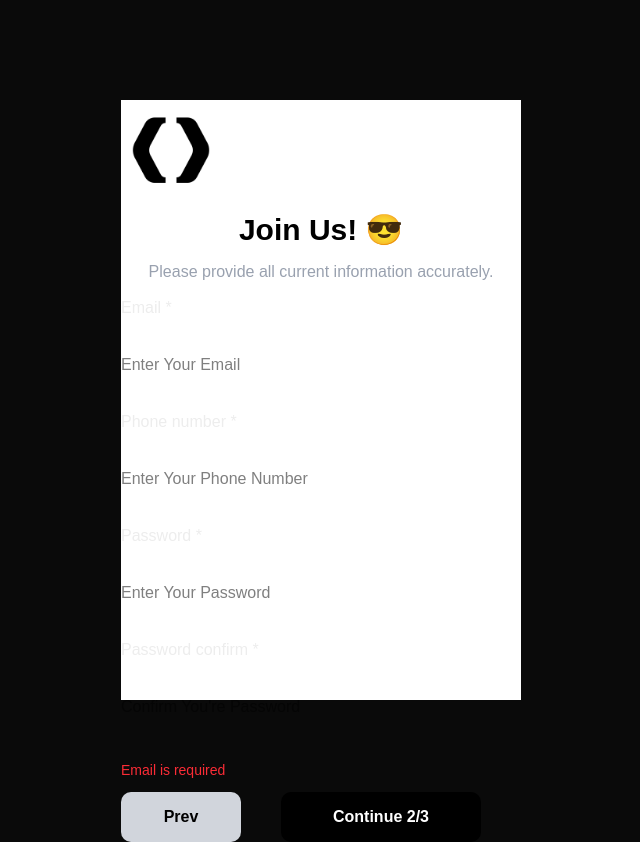
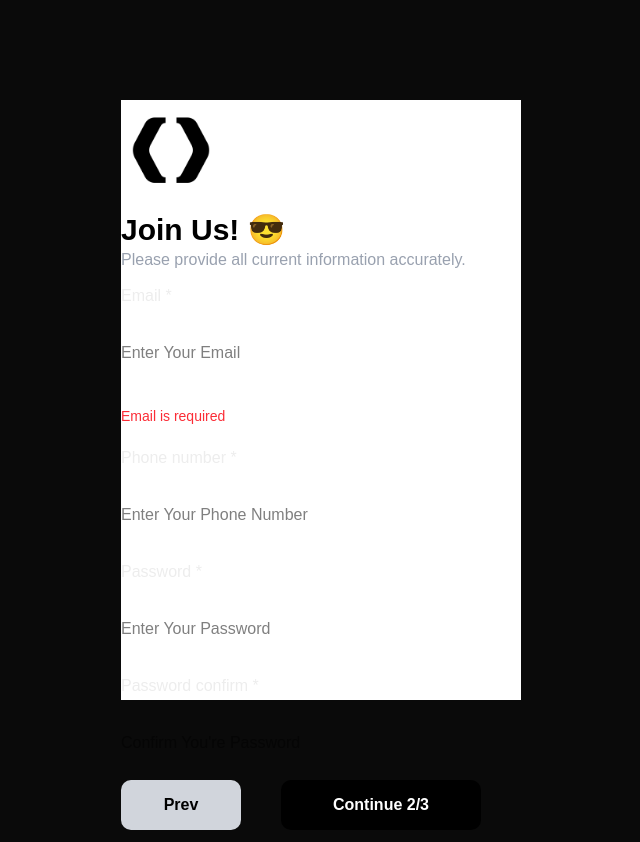
Before and after one commit to JinreP/Multi-Step-Form, a Next.js app: page / in a window 1280 px wide. Both pictures are taken after a click on the button "Continue 1/3". Shown: the whole page, without its empty margins (319-959 px from the left). Built offline with nearby package versions, Linux system fonts and the light colour scheme.

Commit message:
text style changed

```diff
--- a/src/app/page.jsx
+++ b/src/app/page.jsx
@@ -33,10 +33,12 @@ export default function Home() {
     <div className="w-full h-screen flex flex-col justify-center items-center">
       <div className="flex text-center flex-col gap-3 w-[400px] h-[600px] bg-white">
         <img src="./logo.png" alt="test" className="w-[100px] h-[100px]" />
-        <h1 className="font-bold text-black text-3xl">Join Us! 😎</h1>
-        <p className="text-gray-400">
-          Please provide all current information accurately.
-        </p>
+        <div className="flex flex-col justify-start items-start">
+          <h1 className="font-bold text-black text-3xl">Join Us! 😎</h1>
+          <p className="text-gray-400">
+            Please provide all current information accurately.
+          </p>
+        </div>
         <div className="body">{currentPage()}</div>
         <div className="flex gap-5">
           <Buttons
--- a/src/components/StepTwo.jsx
+++ b/src/components/StepTwo.jsx
@@ -2,7 +2,7 @@ export function Step2(props) {
   const { data, setData } = props;
 
   let error = "";
-  if (!data.email){
+  if (!data.email) {
     error = "Email is required";
   }
 
@@ -16,6 +16,7 @@ export function Step2(props) {
         value={data.email}
         onChange={(e) => setData({ ...data, email: e.target.value })}
       />
+      {error && <span className="text-red-500 text-sm mt-2">{error}</span>}
 
       <label htmlFor="">Phone number *</label>
       <input
@@ -25,6 +26,7 @@ export function Step2(props) {
         value={data.number}
         onChange={(e) => setData({ ...data, number: e.target.value })}
       />
+
       <label htmlFor="">Password *</label>
       <input
         type="password"
@@ -41,9 +43,6 @@ export function Step2(props) {
         value={data.confirmPass}
         onChange={(e) => setData({ ...data, confirmPass: e.target.value })}
       />
-      {error && (
-        <span className="text-red-500 text-sm mt-2">{error}</span>
-      )}
     </div>
   );
 }
```
